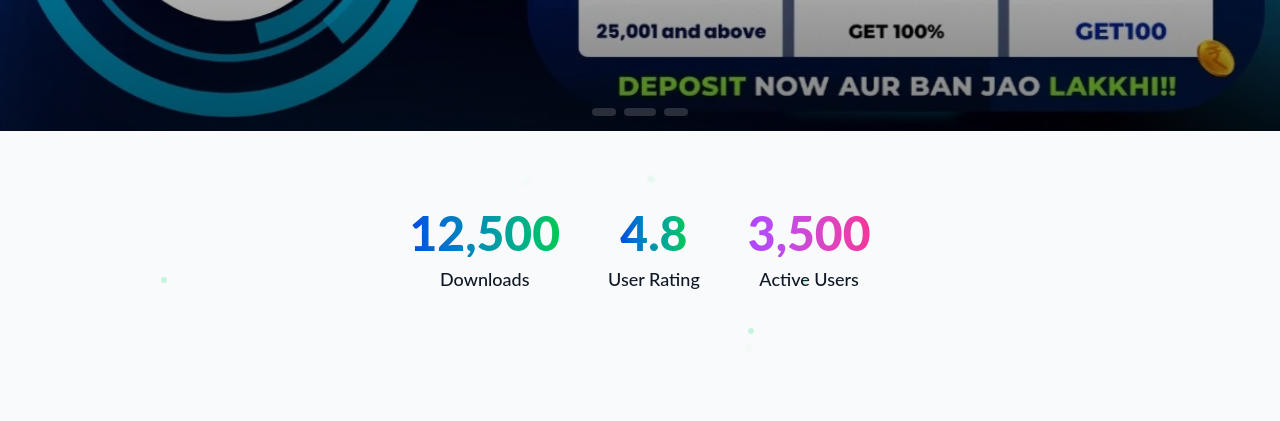
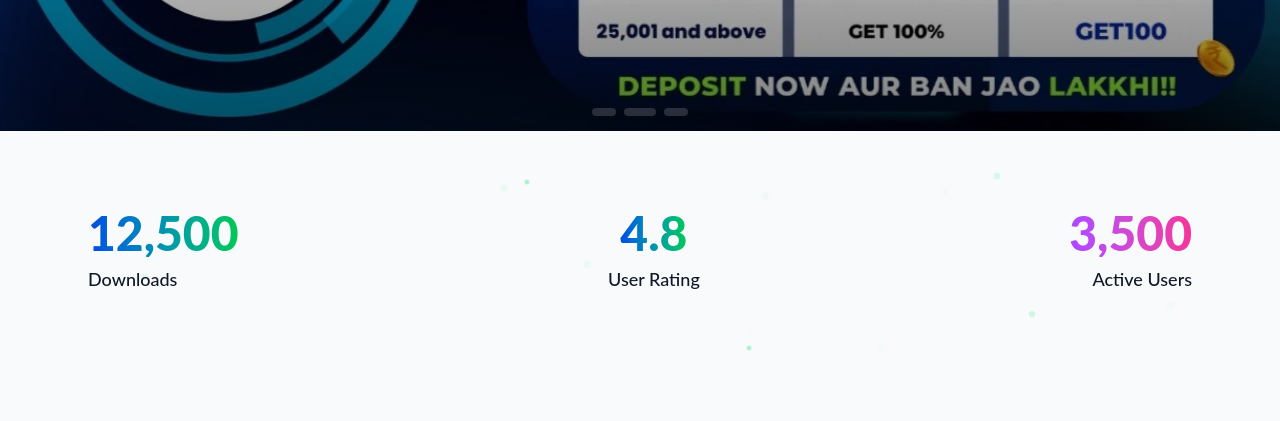
Before and after one commit to viruss001/Gaminzo, a React (Vite) app: page / in a window 1280 px wide. Shown: the part 380-801 px from the top of the page. Built offline with nearby package versions, Linux system fonts and the light colour scheme.

Commit message:
optimize the features 11

```diff
--- a/src/App.jsx
+++ b/src/App.jsx
@@ -58,9 +58,9 @@ function App() {
       <Hero theme={theme} />
       <WhyChooseUs theme={theme} />
       <Snapvideo theme ={theme}/>
-      <Steps theme={theme} />
+      {/* <Steps theme={theme} /> */}
       <Feature theme={theme}/>
-      <WhatYouFindSection theme={theme} />
+      {/* <WhatYouFindSection theme={theme} /> */}
       <Footer theme={theme}/>
     </div>
   );
--- a/src/Component/CounterStats.jsx
+++ b/src/Component/CounterStats.jsx
@@ -1,12 +1,15 @@
 import { useEffect, useRef, useMemo } from "react";
-import { useInView, useMotionValue, useSpring } from "framer-motion";
+import { useMotionValue, useSpring } from "framer-motion";
 
 function CountUp({ to, from = 0, duration = 2, separator = "", className = "" }) {
   const ref = useRef(null);
   const motionValue = useMotionValue(from);
   const springValue = useSpring(motionValue, { damping: 30, stiffness: 100 });
 
-  const decimals = Math.max((from.toString().split(".")[1] || "").length, (to.toString().split(".")[1] || "").length);
+  const decimals = Math.max(
+    (from.toString().split(".")[1] || "").length,
+    (to.toString().split(".")[1] || "").length
+  );
 
   useEffect(() => {
     motionValue.set(to);
@@ -39,7 +42,6 @@ function CountUp({ to, from = 0, duration = 2, separator = "", className = "" })
 export default function CounterStats({ theme = "light" }) {
   const isDark = theme === "dark";
 
-  // Pre-generate particle positions (no random in render)
   const particles = useMemo(
     () =>
       Array.from({ length: 15 }, () => ({
@@ -52,11 +54,11 @@ export default function CounterStats({ theme = "light" }) {
 
   return (
     <section
-      className={`relative w-full min-h-[30vh] flex items-center justify-center ${
+      className={`relative w-full min-h-[30vh] flex items-center ${
         isDark ? "bg-gray-900 text-gray-100" : "bg-gray-50 text-gray-900"
       }`}
     >
-      {/* Optimized Particle background */}
+      {/* Particle background */}
       <div className="absolute inset-0 overflow-hidden mt-10">
         {particles.map((p, i) => (
           <div
@@ -67,21 +69,27 @@ export default function CounterStats({ theme = "light" }) {
         ))}
       </div>
 
-      {/* Counters */}
-      <div className="flex flex-row flex-wrap gap-x-12 gap-y-4 items-center justify-center max-w-6xl relative z-10">
-        <div className="flex flex-col items-center">
+      {/* Counters aligned start - center - end */}
+      <div className="flex w-full max-w-6xl mx-auto relative z-10
+                      flex-col md:flex-row md:justify-between md:items-center gap-y-8 px-6">
+        {/* Start */}
+        <div className="flex flex-col items-start">
           <span className="text-5xl font-extrabold bg-gradient-to-r from-blue-700 to-green-500 bg-clip-text text-transparent">
             <CountUp to={12500} separator="," duration={2.5} />
           </span>
           <span className="mt-2 text-lg font-medium">Downloads</span>
         </div>
+
+        {/* Center */}
         <div className="flex flex-col items-center">
           <span className="text-5xl font-extrabold bg-gradient-to-r from-blue-700 to-green-500 bg-clip-text text-transparent">
             <CountUp to={4.8} duration={2} />
           </span>
           <span className="mt-2 text-lg font-medium">User Rating</span>
         </div>
-        <div className="flex flex-col items-center">
+
+        {/* End */}
+        <div className="flex flex-col items-end">
           <span className="text-5xl font-extrabold bg-gradient-to-r from-purple-500 to-pink-500 bg-clip-text text-transparent">
             <CountUp to={3500} separator="," duration={2.5} />
           </span>
--- a/src/Component/WhyChooseUs.jsx
+++ b/src/Component/WhyChooseUs.jsx
@@ -200,10 +200,10 @@ const WhyChooseUs = ({ theme = "light" }) => {
   const features = useMemo(() => featuresData, []);
 
   return (
-    <section className={`relative w-full py-16 sm:py-20 px-4 ${isDark ? "bg-gray-900" : "bg-gray-50"}`}>
+    <section className={`relative w-full py-16 sm:py-20 mt-[-5rem] px-4 ${isDark ? "bg-gray-900" : "bg-gray-50"}`}>
       <div className="max-w-7xl mx-auto text-center">
         <h2
-          className={`text-3xl sm:text-4xl md:text-5xl font-extrabold mb-4 bg-clip-text text-transparent bg-gradient-to-r ${
+          className={`text-3xl sm:text-4xl md:text-5xl font-extrabold mb-4 bg-clip-text  text-transparent bg-gradient-to-r ${
             isDark ? "from-emerald-400 to-blue-400" : "from-blue-600 to-emerald-600"
           }`}
         >
```
